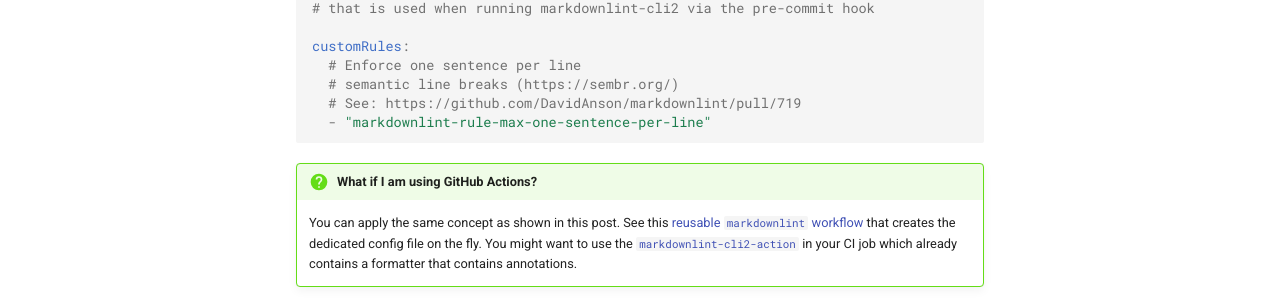
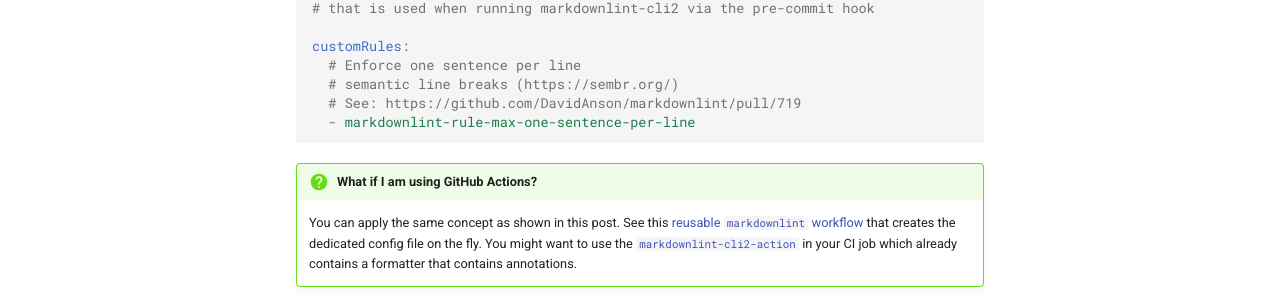
Before and after one commit to mschoettle/website, an MkDocs documentation site: the page built from docs/blog/posts/2024/gitlab-ci-linting-markdown.md, in a window 1280 px wide and 900 px high, scrolled down 2289 px. Shown: the part 406-712 px from the top of the window. Built offline with MkDocs 1.6.1 and Material for MkDocs 9.7.7, drawn with Linux system fonts in a browser that asks for light colours; emoji names are drawn with the system emoji font; plug-ins that fetch from the network failed and are left out.

Commit message:
ran prek

````diff
--- a/docs/blog/posts/2024/gitlab-ci-linting-markdown.md
+++ b/docs/blog/posts/2024/gitlab-ci-linting-markdown.md
@@ -125,7 +125,7 @@
   # Enforce one sentence per line
   # semantic line breaks (https://sembr.org/)
   # See: https://github.com/DavidAnson/markdownlint/pull/719
-  - "markdownlint-rule-max-one-sentence-per-line"
+  - markdownlint-rule-max-one-sentence-per-line
 ```
 
 !!! question "What if I am using GitHub Actions?"
````
